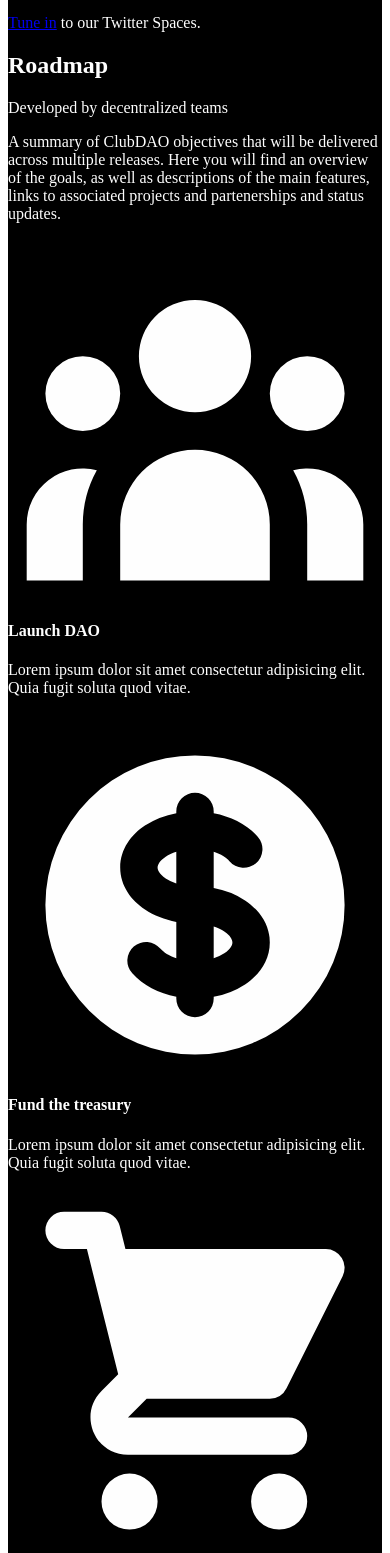
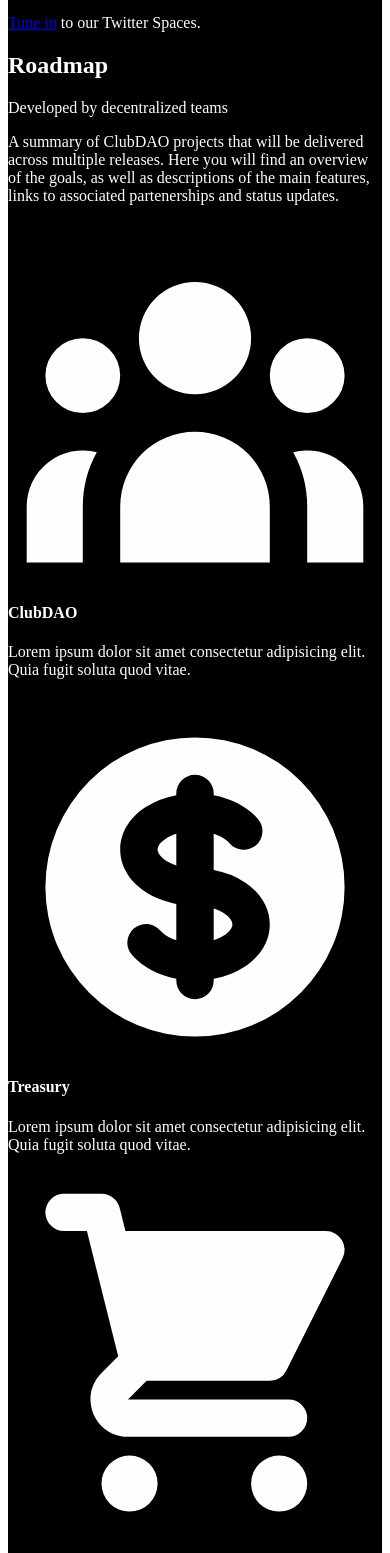
Before and after one commit to mmccdao/clubdao-frontend, a Next.js app: page / in a window 390 px wide. Shown: the part 3385-4938 px from the top of the page. Built offline with nearby package versions, Linux system fonts and the light colour scheme.

Commit message:
refactor: change content and remove tba

```diff
--- a/components/Roadmap.tsx
+++ b/components/Roadmap.tsx
@@ -13,14 +13,12 @@ import Tile from "./Tile";
 
 const heading = "Roadmap";
 const subheading = "Developed by decentralized teams";
-const daoTitle = "Launch DAO";
-const treasuryTitle = "Fund the treasury";
-const storeTitle = "Launch MMCC merch store";
-const votingTitle = "Implement on-chain voting mechanism";
-const katTitle = "Develop and airdrop $KAT token";
-const marketPlaceTitle =
-  "Launch Meerkatplace for secondary sales and escrow trade";
-const tbaTitle = "More developments TBA";
+const daoTitle = "ClubDAO";
+const treasuryTitle = "Treasury";
+const storeTitle = "MMCC merch store";
+const votingTitle = "On-chain voting mechanism";
+const katTitle = "$KAT token airdrop";
+const marketPlaceTitle = "Meerkatplace for secondary sales and escrow trade";
 const genericDescription =
   "Lorem ipsum dolor sit amet consectetur adipisicing elit. Quia fugit soluta quod vitae.";
 
@@ -31,10 +29,10 @@ const Roadmap: FC = () => {
         <Section heading={heading} subheading={subheading}>
           <Fragment>
             <p className="text-gray-400 text-lg lg:text-2xl">
-              A summary of ClubDAO objectives that will be delivered across
+              A summary of ClubDAO projects that will be delivered across
               multiple releases. Here you will find an overview of the goals, as
               well as descriptions of the main features, links to associated
-              projects and partenerships and status updates.
+              partenerships and status updates.
             </p>
           </Fragment>
         </Section>
@@ -83,13 +81,6 @@ const Roadmap: FC = () => {
             image="/placeholder.png"
             incomplete
           />
-          <Tile
-            color="bg-indigo-400"icon={<GlobeIcon className="w-8 lg:w-10 inline text-white-900" />}
-            title={tbaTitle}
-            description={genericDescription}
-            image="/placeholder.png"
-            incomplete
-          />
         </div>
       </div>
     </div>
```
